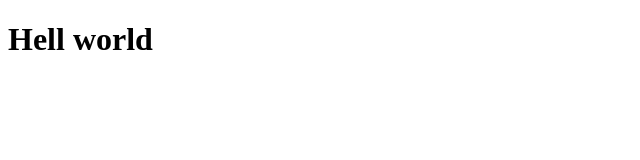
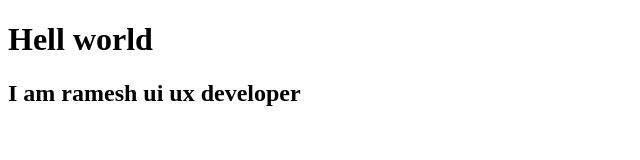
Before and after one commit to Rameshkumarendi/rameshsample, a plain HTML site: page index.html in a window 1280 px wide. Shown: the whole page, without its empty margins (0-640 px from the left). Drawn offline with Linux system fonts and the light colour scheme.

Commit message:
Update index.html

```diff
--- a/index.html
+++ b/index.html
@@ -7,5 +7,6 @@
 </head>
 <body>
     <h1> Hell world </h1>
+    <h2> I am ramesh ui ux developer </h2>
 </body>
 </html>
```
